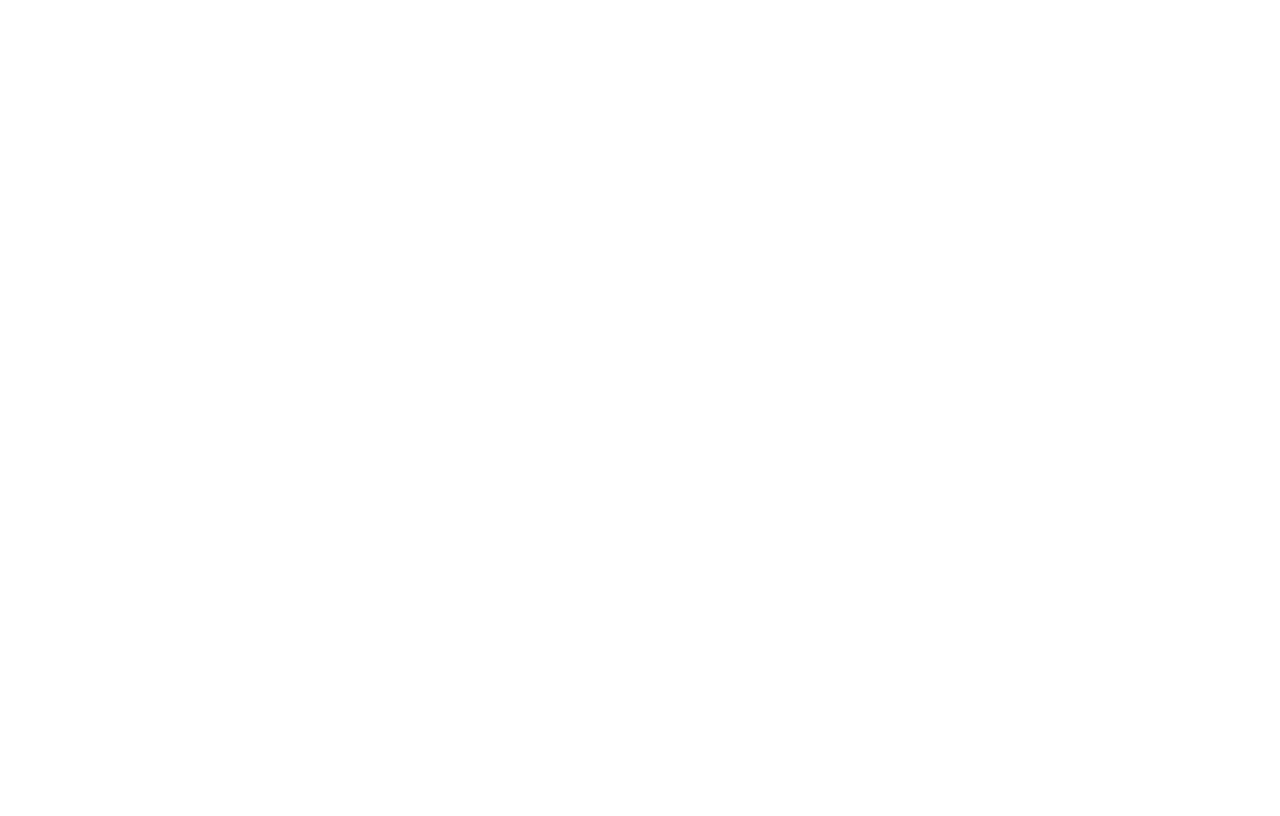
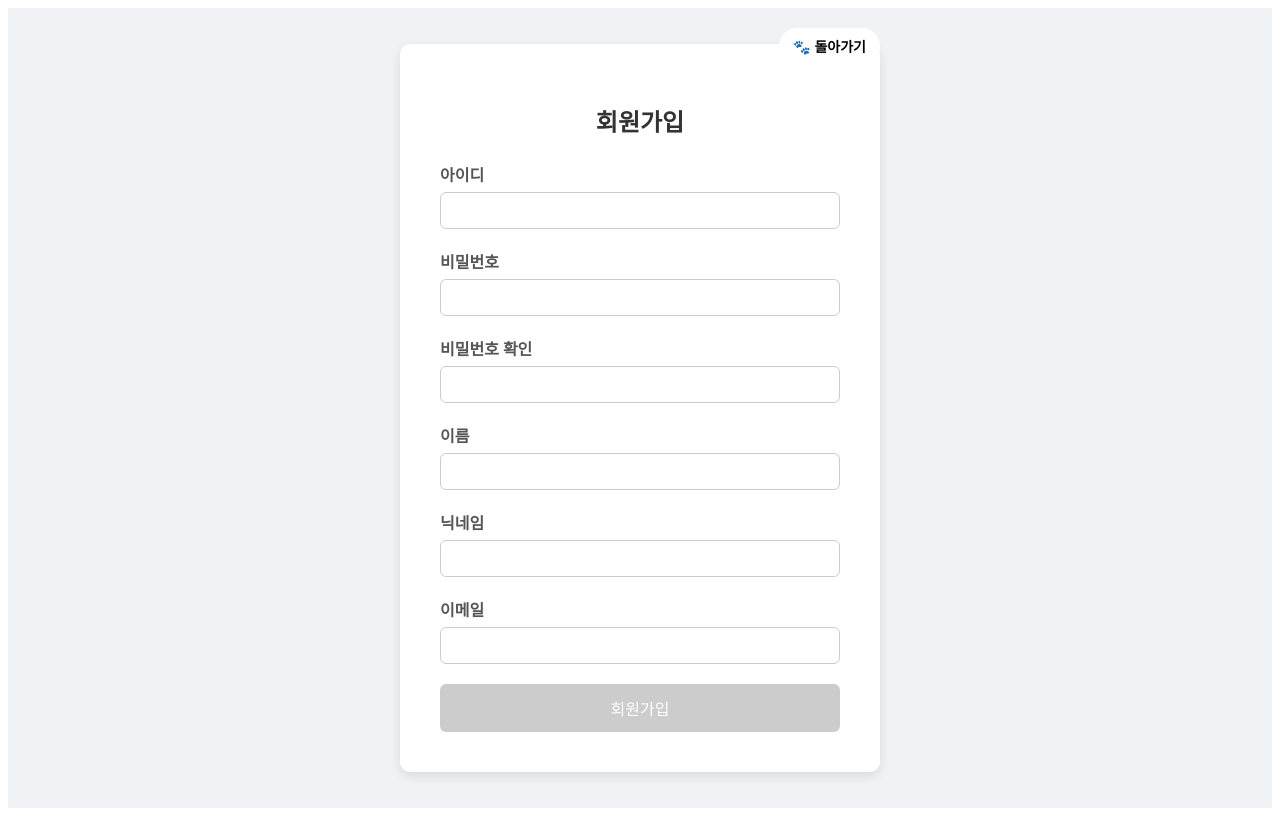
Before and after one commit to MiMiMinGyu/IP_FE, a React (Vite) app: page /register in a window 1280 px wide. Before the commit this address had no page. Built offline with nearby package versions, Linux system fonts and the light colour scheme; no server answers; the HTML template or start-up script is replaced by a standard one.

Commit message:
로그인 및 회원가입 로직 구현

```diff
--- /dev/null
+++ b/src/api/LoginService.js
@@ -0,0 +1,24 @@
+import axios from 'axios';
+
+const apiClient = axios.create({
+  baseURL: import.meta.env.VITE_BASE_URL || 'http://localhost:3000',
+});
+
+export const login = async (studentId, password) => {
+  try {
+    const response = await apiClient.post('/auth/login', {
+      studentId,
+      password,
+    });
+
+    return {
+      success: true,
+      data: response.data,
+    };
+  } catch (error) {
+    return {
+      success: false,
+      error: error.response?.data?.message || '로그인 요청 중 오류가 발생했습니다.',
+    };
+  }
+};
--- /dev/null
+++ b/src/api/RegisterService.js
@@ -0,0 +1,21 @@
+import axios from 'axios';
+
+const apiClient = axios.create({
+  baseURL: import.meta.env.VITE_BASE_URL || 'http://localhost:3000',
+});
+
+export const register = async (formData) => {
+  try {
+    const response = await apiClient.post('/auth/register', formData);
+
+    return {
+      success: true,
+      data: response.data,
+    };
+  } catch (error) {
+    return {
+      success: false,
+      error: error.response?.data?.message || '회원가입 요청 중 오류가 발생했습니다.',
+    };
+  }
+};
--- a/src/components/WritePost.jsx
+++ b/src/components/WritePost.jsx
@@ -5,7 +5,7 @@ import '../styles/WritePost.css';
 const WritePost = ({ onClose, onSuccess, category = 'free' }) => {
   const [title, setTitle] = useState('');
   const [content, setContent] = useState('');
-  const userId = localStorage.getItem('userId') || '1';
+  const studentId = localStorage.getItem('studentId') || '1';
 
   useEffect(() => {
     document.body.style.overflow = 'hidden';
@@ -26,7 +26,7 @@ const WritePost = ({ onClose, onSuccess, category = 'free' }) => {
       return;
     }
 
-    const postData = { title, content, userId, category };
+    const postData = { title, content, studentId, category };
 
     try {
       await createPost(postData);
--- a/src/pages/Login.jsx
+++ b/src/pages/Login.jsx
@@ -1,10 +1,10 @@
 import { useState } from 'react';
 import { useNavigate } from 'react-router-dom';
-// import { login } from '../services/LoginService';
+import { login } from '../api/LoginService';
 import styles from '../styles/Login.module.css';
 
 function Login() {
-  const [userId, setUserId] = useState('');
+  const [studentId, setStudentId] = useState('');
   const [password, setPassword] = useState('');
   const navigate = useNavigate();
 
@@ -15,14 +15,20 @@ function Login() {
   const handleLoginSubmit = async (event) => {
     event.preventDefault();
 
-    // const result = await login(userId, password);
+    const result = await login(studentId.trim(), password);
 
-    // if (result.success)
-    if(userId && password) { // 임시 로그인 성공 조건 (todo: 실제 로그인 로직으로 대체 필요)
-      alert("환영합니다!");
-      navigate('/'); // 로그인 성공 시 메인으로 이동
-    } else {
-      alert("로그인에 실패했습니다.\n아이디 혹은 비밀번호를 확인해주세요.");
+    if (result.success) {
+      const { accessToken, user } = result.data;
+
+      localStorage.setItem('accessToken', accessToken);
+      localStorage.setItem('user', JSON.stringify(user));
+      console.log("로그인 응답: ", result.data);
+
+      alert(`환영합니다, ${user.nickname}님!`);
+      navigate('/');
+    }
+    else {
+      alert(`로그인에 실패했습니다.\n${result.error}`);
     }
   };
 
@@ -33,12 +39,12 @@ function Login() {
         <h2 className={styles["login-title"]}>로그인</h2>
         <form onSubmit={handleLoginSubmit}>
           <div className={styles["input-group"]}>
-            <label htmlFor="userId" className={styles["label"]}>아이디</label>
+            <label htmlFor="studentId" className={styles["label"]}>아이디</label>
             <input
               type="text"
-              id="userId"
-              value={userId}
-              onChange={(e) => setUserId(e.target.value)}
+              id="studentId"
+              value={studentId}
+              onChange={(e) => setStudentId(e.target.value)}
               required
               placeholder="아이디를 입력하세요"
             />
@@ -59,7 +65,7 @@ function Login() {
           <button type="submit" className={styles["login-button"]}>로그인</button>
 
           <div className={styles["extra-links"]}>
-            <span onClick={() => navigate('/signup')}>회원가입</span>
+            <span onClick={() => navigate('/register')}>회원가입</span>
             <span> | </span>
             <span>아이디/비밀번호 찾기</span>
           </div>
--- a/src/pages/SignUp.jsx
+++ b/src/pages/Register.jsx
@@ -1,22 +1,25 @@
 import { useState } from 'react';
 import { useNavigate } from 'react-router-dom';
-import styles from '../styles/SignUp.module.css';
+import { register } from '../api/registerService';
+import styles from '../styles/register.module.css';
 
-function SignUp() {
-  const [id, setId] = useState('');
+function Register() {
+  const [studentId, setStudentId] = useState('');
   const [password, setPassword] = useState('');
   const [confirmPassword, setConfirmPassword] = useState('');
   const [name, setName] = useState('');
   const [nickname, setNickname] = useState('');
+  const [email, setEmail] = useState(''); // ✅ 이메일 입력 추가
   const navigate = useNavigate();
 
   const handleBack = () => {
-    navigate(-1); // 이전 페이지로 이동
+    navigate(-1);
   };
 
-  const isEmpty = !id.trim() || !password.trim() || !confirmPassword.trim() || !name.trim() || !nickname.trim();
+  const isEmpty = !studentId.trim() || !password.trim() || !confirmPassword.trim() || !name.trim() || !nickname.trim() || !email.trim();
 
-  const handleSignUpSubmit = (event) => {
+  // ✅ async 추가
+  const handleRegisterSubmit = async (event) => {
     event.preventDefault();
 
     if (password !== confirmPassword) {
@@ -24,20 +27,31 @@ function SignUp() {
       return;
     }
 
-    // TODO: 회원가입 요청 로직 추가
-    alert('회원가입이 완료되었습니다!');
-    navigate('/login');
+    const result = await register({
+      studentId,
+      password,
+      name,
+      nickname,
+      email,
+    });
+
+    if (result.success) {
+      alert('회원가입이 완료되었습니다!');
+      navigate('/login');
+    } else {
+      alert(`회원가입 실패: ${result.error}`);
+    }
   };
 
   return (
-    <div className={styles["signup-page"]}>
-      <div className={styles["signup-container"]}>
+    <div className={styles["register-page"]}>
+      <div className={styles["register-container"]}>
         <button onClick={handleBack} className={styles["back-button"]}> 🐾 돌아가기 </button>
-        <h2 className={styles["signup-title"]}>회원가입</h2>
-        <form onSubmit={handleSignUpSubmit}>
+        <h2 className={styles["register-title"]}>회원가입</h2>
+        <form onSubmit={handleRegisterSubmit}>
           <div className={styles["input-group"]}>
-            <label htmlFor="id" className={styles.label}>아이디</label>
-            <input type="text" id="id" value={id} onChange={(e) => setId(e.target.value)} required />
+            <label htmlFor="studentId" className={styles.label}>아이디</label>
+            <input type="text" id="studentId" value={studentId} onChange={(e) => setStudentId(e.target.value)} required />
           </div>
 
           <div className={styles["input-group"]}>
@@ -60,11 +74,16 @@ function SignUp() {
             <input type="text" id="nickname" value={nickname} onChange={(e) => setNickname(e.target.value)} required />
           </div>
 
-          <button type="submit" className={styles["signup-button"]} disabled={isEmpty}>회원가입</button>
+          <div className={styles["input-group"]}>
+            <label htmlFor="email" className={styles.label}>이메일</label>
+            <input type="email" id="email" value={email} onChange={(e) => setEmail(e.target.value)} required />
+          </div>
+
+          <button type="submit" className={styles["register-button"]} disabled={isEmpty}>회원가입</button>
         </form>
       </div>
     </div>
   );
 }
 
-export default SignUp;
+export default Register;
--- a/src/routes/Router.jsx
+++ b/src/routes/Router.jsx
@@ -3,7 +3,7 @@ import { Navigate } from 'react-router-dom';
 import Layout from '../components/Layout';
 import Home from '../pages/Home';
 import Login from '../pages/Login';
-import SignUp from '../pages/SignUp';
+import Register from '../pages/Register';
 
 import AcademicIntro from '../pages/academic-info/AcademicIntro/AcademicIntro';
 import Calendar from '../pages/academic-info/Calendar/Calendar';
@@ -101,7 +101,7 @@ function Router() {
             </Route>
 
             <Route path="/login" element={<Login />} />
-            <Route path="/signup" element={<SignUp />} />
+            <Route path="/register" element={<Register />} />
 
         </Routes>
     );
--- a/src/styles/Header.css
+++ b/src/styles/Header.css
@@ -39,6 +39,10 @@
   background-color: #3b7ded;
   color: #333;
 }
+.header-logout-button {
+  background-color: #3b7ded;
+  color: #333;
+}
 
 .header-mypage-button {
   background-color: #3b7ded;
--- a/src/styles/SignUp.module.css
+++ b/src/styles/Register.module.css
@@ -1,4 +1,4 @@
-.signup-page {
+.register-page {
   height: 100vh;
   background-color: #f0f2f5;
   display: flex;
@@ -6,7 +6,7 @@
   align-items: center;
 }
 
-.signup-container {
+.register-container {
   position: relative;
   background-color: white;
   padding: 40px;
@@ -16,7 +16,7 @@
   max-width: 400px;
 }
 
-.signup-title {
+.register-title {
   text-align: center;
   margin-bottom: 24px;
   color: #333;
@@ -47,7 +47,7 @@ input:focus {
   outline: none;
 }
 
-.signup-button {
+.register-button {
   width: 100%;
   padding: 12px;
   background-color: #4a90e2;
@@ -59,11 +59,11 @@ input:focus {
   transition: background-color 0.3s ease;
 }
 
-.signup-button:hover {
+.register-button:hover {
   background-color: #357ABD;
 }
 
-.signup-button:disabled {
+.register-button:disabled {
   background-color: #ccc;
   cursor: not-allowed;
 }
@@ -92,7 +92,7 @@ input:focus {
 }
 
 @media (max-width: 500px) {
-  .signup-container {
+  .register-container {
     padding: 30px 20px;
   }
 }
```
Also changed, not shown: src/components/Header.jsx (+33 -2 lines).
